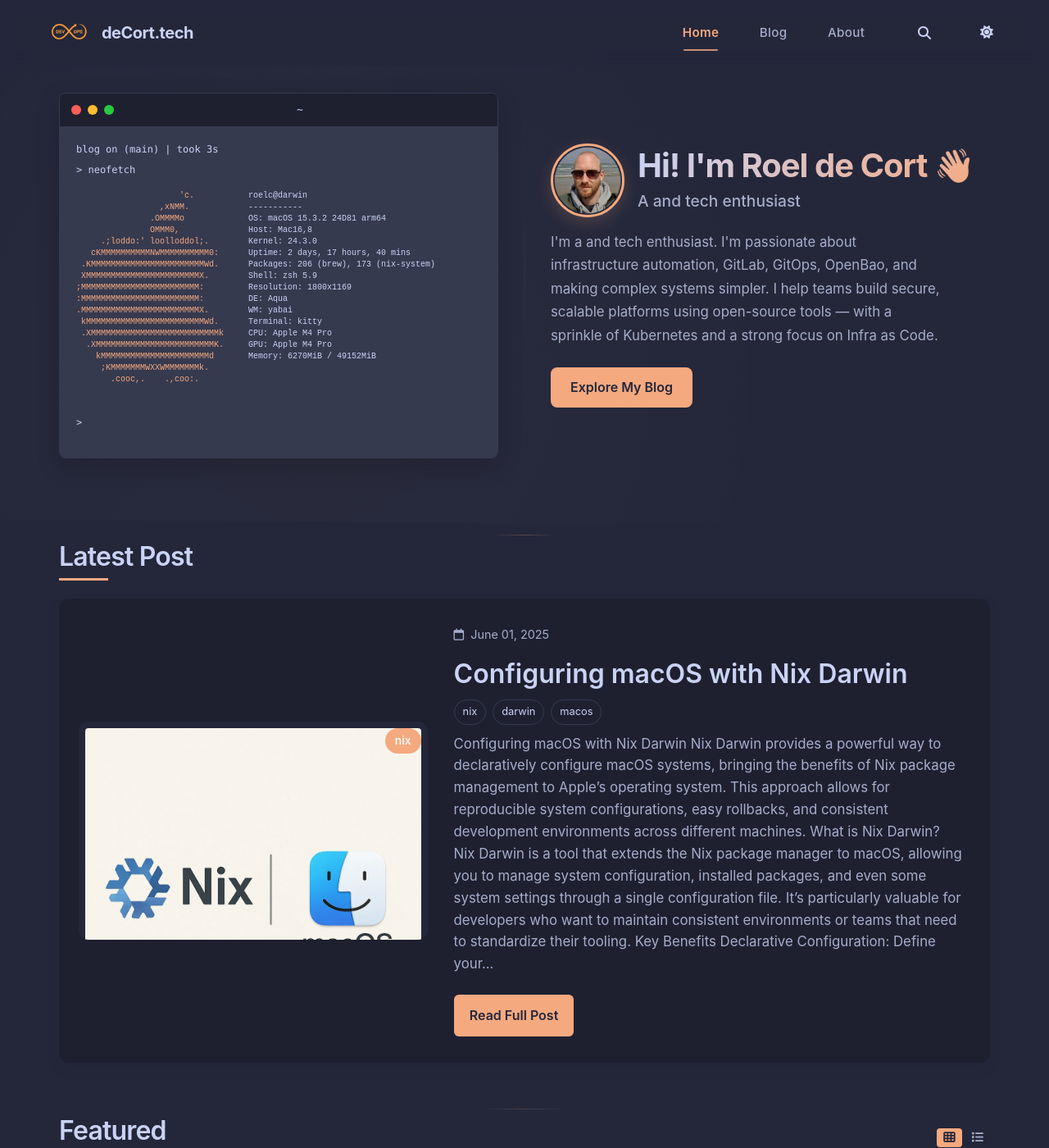
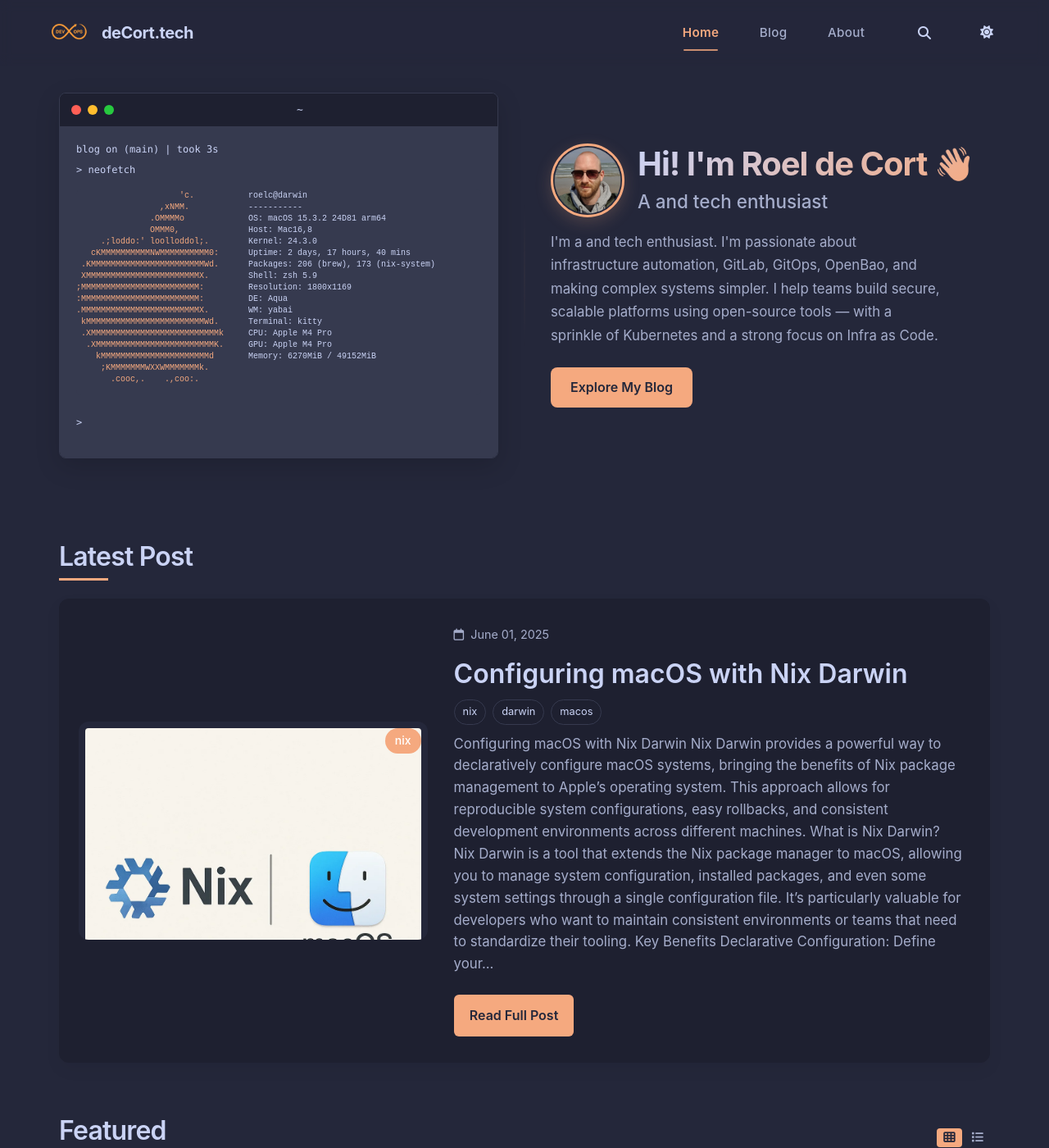
Before and after one commit to dc-tec/portfolio, a Jekyll site: the page built from index.md, in a window 1280 px wide and 1400 px high. Shown: the whole window at 82% size. Built offline with Jekyll 4.4.1, drawn with Linux system fonts in a browser that asks for light colours.

Commit message:
fix(style): Remove section seperators
Signed-off-by: Roel de Cort <roel@decort.tech>

```diff
--- a/assets/scss/components/_cards.scss
+++ b/assets/scss/components/_cards.scss
@@ -26,26 +26,6 @@
 // It includes structural elements like .card-header, .card-body, .card-footer, and .card-image.
 .card {
   @extend %card-shared-styles;
-
-  // This ::before pseudo-element creates a subtle gradient overlay effect that appears on hover.
-  // It's a decorative enhancement. Consider if this should be default behavior for all .card elements
-  // or moved to a specific modifier (e.g., .card--hover-gradient-overlay) if not all cards need this effect.
-  &::before {
-    content: "";
-    position: absolute;
-    top: 0;
-    left: 0;
-    width: 100%;
-    height: 100%;
-    background: linear-gradient(
-      to right,
-      rgba(var(--bg-color-rgb), 0.7) 0%,
-      rgba(var(--bg-color-secondary-rgb), 0.7) 100%
-    );
-    opacity: 0;
-    transition: opacity 0.3s ease;
-    z-index: 0;
-  }
 
   // Hover for the ::before pseudo-element, distinct from card's own hover
   &:hover::before {
--- a/assets/scss/components/_featured-posts.scss
+++ b/assets/scss/components/_featured-posts.scss
@@ -14,40 +14,6 @@
     @media (width <= 768px) {
       padding: map.get(vars.$spacing-scale, 'sm') 0 map.get(vars.$spacing-scale, '2xl');
       margin-bottom: map.get(vars.$spacing-scale, 'sm');
-    }
-
-    // Enhanced visual connection from previous section
-    &::before {
-      content: '';
-      position: absolute;
-      top: 0;
-      left: 50%;
-      transform: translateX(-50%);
-      width: 100px;
-      height: 1px;
-      background: linear-gradient(
-        to right,
-        transparent,
-        rgba(var(--accent-color-rgb), 0.2),
-        transparent
-      );
-    }
-
-    // Add subtle visual closure at the bottom
-    &::after {
-      content: '';
-      position: absolute;
-      bottom: 0;
-      left: 50%;
-      transform: translateX(-50%);
-      width: 120px;
-      height: 1px;
-      background: linear-gradient(
-        to right,
-        transparent,
-        rgba(var(--accent-color-rgb), 0.15),
-        transparent
-      );
     }
 
     .featured-posts {
--- a/assets/scss/components/_hero.scss
+++ b/assets/scss/components/_hero.scss
@@ -12,17 +12,6 @@
   @media (width <= 768px) {
     padding: map.get(vars.$spacing-scale, 'sm') 0 map.get(vars.$spacing-scale, '2xl');
     margin-bottom: map.get(vars.$spacing-scale, 'sm');
-  }
-
-  // Simplified background pattern
-  &::before {
-    content: '';
-    position: absolute;
-    inset: 0;
-    background:
-      radial-gradient(circle at 30% 70%, rgba(var(--accent-color-rgb), 0.02) 0%, transparent 60%);
-    z-index: -1;
-    animation: subtle-float 30s ease-in-out infinite;
   }
 
   .hero-content {
@@ -310,7 +299,7 @@
       }
 
       .subtitle {
-        font-size: clamp(0.95rem, 2vw, 1.2rem);
+        font-size: clamp(1.1rem, 2.5vw, 1.4rem);
         color: var(--secondary-color);
         font-weight: 500;
         margin: 0;
--- a/assets/scss/components/_latest-post.scss
+++ b/assets/scss/components/_latest-post.scss
@@ -13,23 +13,6 @@
   @media (width <= 768px) {
     padding: map.get(vars.$spacing-scale, 'sm') 0 map.get(vars.$spacing-scale, '2xl');
     margin-bottom: map.get(vars.$spacing-scale, 'sm');
-  }
-
-  // Enhanced visual connection to previous section
-  &::before {
-    content: '';
-    position: absolute;
-    top: 0;
-    left: 50%;
-    transform: translateX(-50%);
-    width: 80px;
-    height: 1px;
-    background: linear-gradient(
-      to right,
-      transparent,
-      rgba(var(--accent-color-rgb), 0.25),
-      transparent
-    );
   }
 
   .latest-post-container {
--- a/assets/scss/components/_post-card.scss
+++ b/assets/scss/components/_post-card.scss
@@ -153,11 +153,6 @@
   .post-card__content {
     flex: 1;
     padding-left: map.get(vars.$spacing-scale, 'md'); // Corrected from: var(--card-padding, #{map.get(vars.$spacing-scale, 'md') * 1.5});
-  }
-
-  .post-card__excerpt {
-    // Potentially limit lines for list view
-    // @include line-clamp(3);
   }
 }
 
--- a/assets/scss/pages/_blog.scss
+++ b/assets/scss/pages/_blog.scss
@@ -521,26 +521,6 @@
     padding: map.get(vars.$spacing-scale, 'xl') 0 map.get(vars.$spacing-scale, '2xl');
     margin-top: map.get(vars.$spacing-scale, 'xl');
   }
-
-  // Enhanced visual connection from previous section
-  &::before {
-    content: '';
-    position: absolute;
-    top: 0;
-    left: 50%;
-    transform: translateX(-50%);
-    width: 140px;
-    height: 1px;
-    background: linear-gradient(
-      to right,
-      transparent,
-      rgba(var(--accent-color-rgb), 0.12),
-      transparent
-    );
-  }
-
-  // HTML should be updated to use <div class="section-header"> <h2 class="section-title">...</h2> <a class="section-header__view-all">...</a> </div>
-  // The .section-title will be styled by the global _sections.scss component.
 }
 
 /* Common Tag Container Styles */
@@ -553,7 +533,6 @@
   box-shadow: 0 4px 20px rgba(var(--bg-color-secondary-rgb), 0.3);
 }
 
-/* Search Functionality Styles - MOVED TO assets/scss/components/_search-form.scss */
 .blog-header {
   display: flex;
   flex-direction: column;
```
